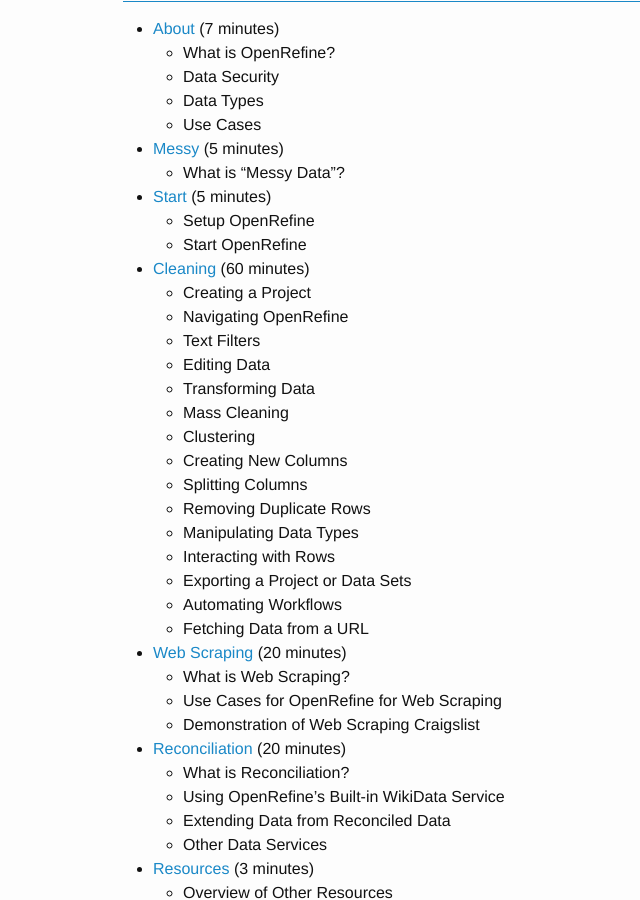
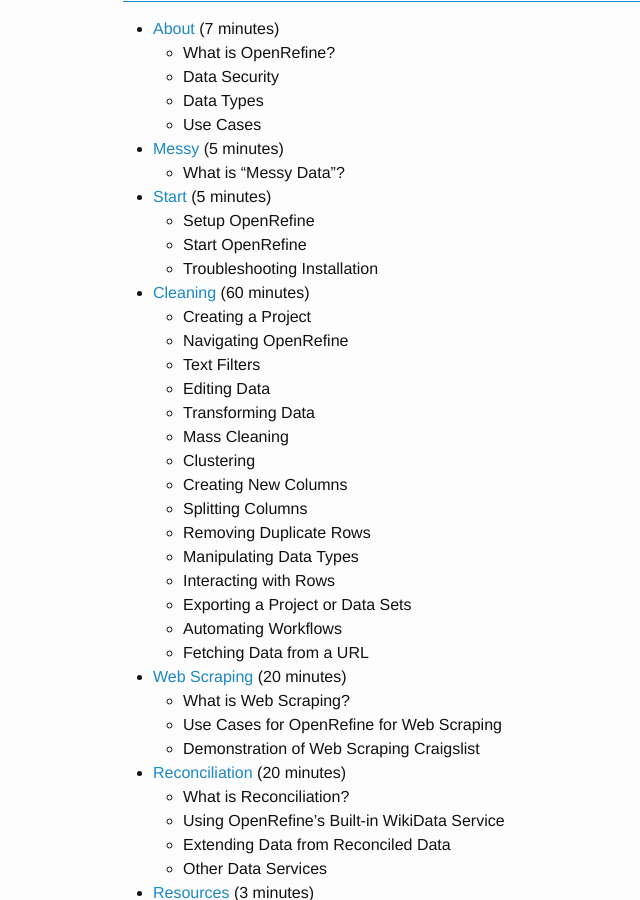
Before and after one commit to mbolam/DSWS_OpenRefine, a Jekyll site: the page built from index.md, in a window 1280 px wide and 900 px high, scrolled down 734 px. Shown: the whole window, without its empty margins (147-787 px from the left). Built offline with Jekyll 4.4.1, drawn with Linux system fonts in a browser that asks for light colours.

Commit message:
Update index.md

```diff
--- a/index.md
+++ b/index.md
@@ -19,6 +19,7 @@ Before analysis comes the messy work of evaluating, cleaning, and transforming d
 * [Start](3-start.html) (5 minutes)
     * Setup OpenRefine
     * Start OpenRefine
+    * Troubleshooting Installation
 * [Cleaning](4-cleaning.html) (60 minutes)
     * Creating a Project
     * Navigating OpenRefine
```
